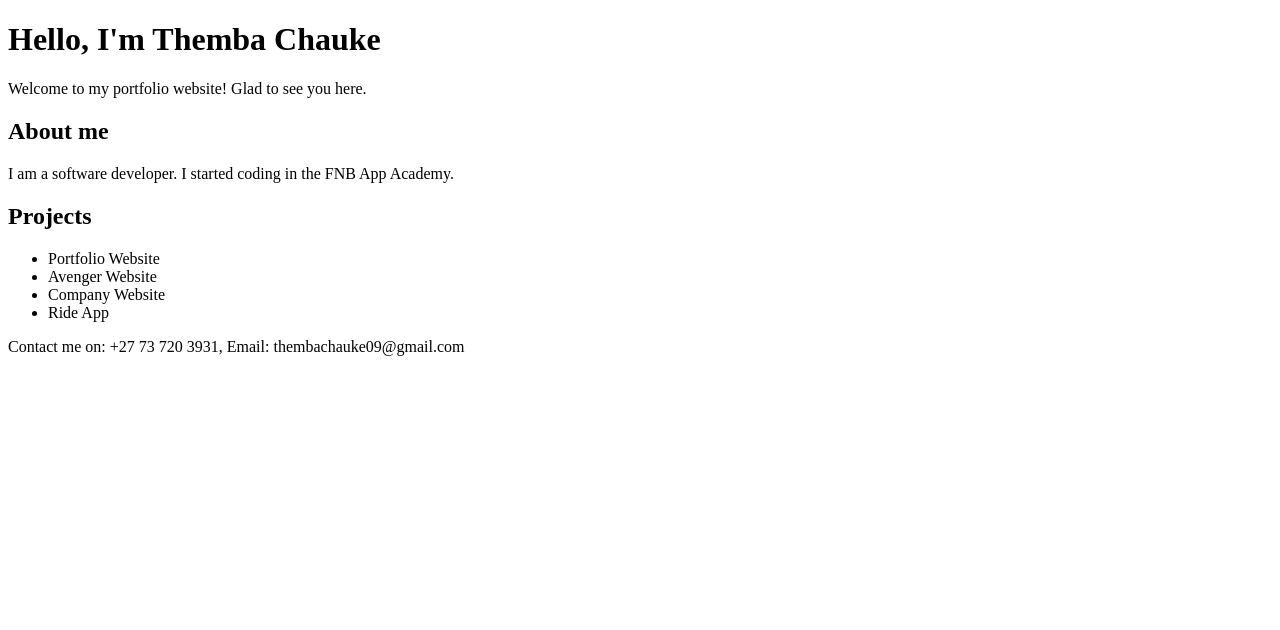
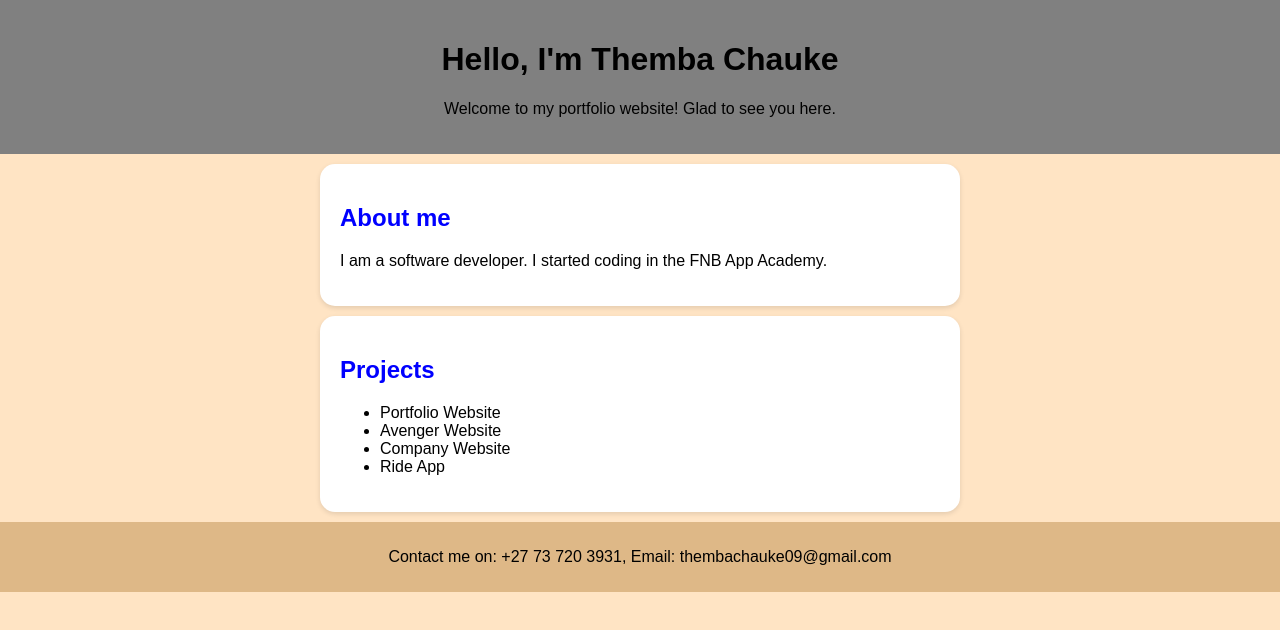
Before and after one commit to Themba19901/Themba-portfolio, a plain HTML site: page index.html in a window 1280 px wide. Drawn offline with Linux system fonts and the light colour scheme.

Commit message:
added some styling to our portfolio websites
first version of portfolio done with styling complete

```diff
--- a/index.html
+++ b/index.html
@@ -4,6 +4,7 @@
     <meta charset="UTF-8">
     <meta name="viewport" content="width=device-width, initial-scale=1.0">
     <title>Themba Chauke-Portfolio</title>
+    <link rel="stylesheet" href="style.css">
 </head>
 <body>
     <header>
--- a/style.css
+++ b/style.css
@@ -0,0 +1,38 @@
+body{
+    font-family:Arial, Helvetica, sans-serif;
+    background-color:bisque;
+    color: black;
+    margin: 0;
+    padding: 0;
+}
+
+header{
+    background-color: grey;
+    color:black;
+    padding: 20px;
+    text-align: center;
+}
+
+section{
+    padding: 20px;
+    margin: 10px auto;
+    max-width: 600px;
+    background: white;
+    border-radius: 15px;
+    box-shadow: 0px 2px 5px rgba(0,0,0, 0.113);
+}
+
+h2{
+    color: blue;
+}
+
+footer{
+    text-align: center;
+    padding: 10px;
+    background: burlywood;
+}
+
+.about{
+    padding: 20px;
+
+}
```
